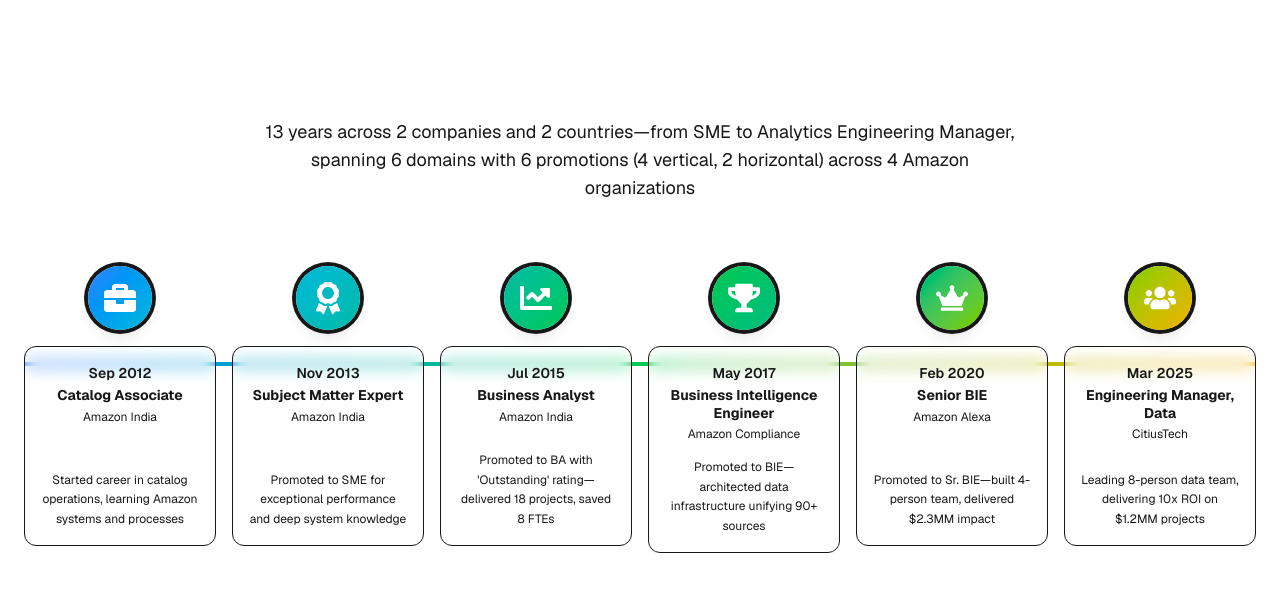
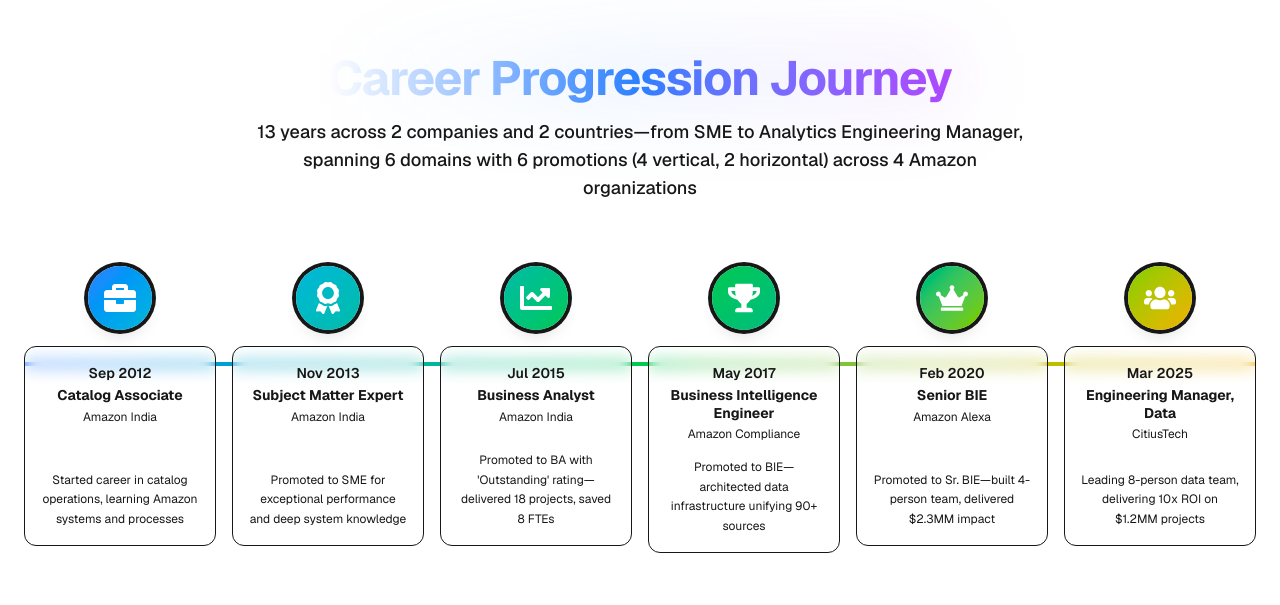
Before and after one commit to sharath459/portfolio, a Next.js app: page / in a window 1280 px wide. Shown: the part 3495-4100 px from the top of the page. Built offline with nearby package versions, Linux system fonts and the light colour scheme.

Commit message:
Reorder featured projects: Move Alexa to #1, HS3C to #2, remove Sponsored Display from Top Projects

```diff
--- a/src/components/Projects.tsx
+++ b/src/components/Projects.tsx
@@ -149,7 +149,17 @@
 );
 
 export function Projects() {
-  const topProjects = projectData.filter(p => p.category === 'Top Project');
+  const topProjects = projectData
+    .filter(p => p.category === 'Top Project')
+    .sort((a, b) => {
+      // Custom order: Alexa first, HS3C second, HeadCT third, Agency fourth
+      const order = ['Alexa', 'HS3C', 'Head Count', 'Agency'];
+      const aIndex = order.findIndex(keyword => a.title.includes(keyword));
+      const bIndex = order.findIndex(keyword => b.title.includes(keyword));
+      if (aIndex === -1) return 1;
+      if (bIndex === -1) return -1;
+      return aIndex - bIndex;
+    });
   const aiProjects = projectData.filter(p => p.category === 'AI & Automation');
   const sideProjects = projectData.filter(p => p.category === 'Side Project');
 
--- a/src/components/PromotionJourney.tsx
+++ b/src/components/PromotionJourney.tsx
@@ -62,18 +62,41 @@
 
 export default function PromotionJourney() {
   return (
-    <section id="journey" className="w-full py-16 md:py-24 lg:py-32 bg-gradient-to-b from-background to-muted/10">
-      <div className="container px-4 md:px-6">
+    <section id="journey" className="w-full py-16 md:py-24 lg:py-32 relative overflow-hidden">
+      {/* Consistent background with other sections */}
+      <div className="absolute inset-0 bg-gradient-to-b from-background via-primary/5 to-background -z-10" />
+      <div className="absolute inset-0 bg-grid-white/[0.02] -z-10" />
+
+      <div className="container px-4 md:px-6 max-w-7xl mx-auto">
         <motion.div
           initial={{ opacity: 0, y: 20 }}
           whileInView={{ opacity: 1, y: 0 }}
           transition={{ duration: 0.5 }}
           viewport={{ once: true }}
+          className="text-center mb-16"
         >
-          <h2 className="text-3xl font-bold tracking-tight text-center sm:text-4xl md:text-5xl mb-4 bg-clip-text text-transparent bg-gradient-to-r from-white to-primary/70">
-            Career Progression Journey
-          </h2>
-          <p className="text-muted-foreground text-center text-lg mb-16 max-w-3xl mx-auto">
+          <motion.h2
+            className="text-3xl font-bold tracking-tight sm:text-4xl md:text-5xl mb-4 relative inline-block"
+            initial={{ opacity: 0, scale: 0.95 }}
+            whileInView={{ opacity: 1, scale: 1 }}
+            transition={{ duration: 0.5 }}
+          >
+            <span className="relative z-10 bg-clip-text text-transparent bg-gradient-to-r from-primary via-blue-500 to-purple-500">
+              Career Progression Journey
+            </span>
+            <motion.div
+              className="absolute -inset-2 bg-gradient-to-r from-primary/20 via-blue-500/20 to-purple-500/20 blur-2xl -z-10"
+              animate={{
+                opacity: [0.3, 0.6, 0.3],
+              }}
+              transition={{
+                duration: 3,
+                repeat: Infinity,
+                ease: "easeInOut"
+              }}
+            />
+          </motion.h2>
+          <p className="text-muted-foreground text-center text-lg mb-4 max-w-3xl mx-auto font-medium">
             13 years across 2 companies and 2 countries—from SME to Analytics Engineering Manager,
             spanning 6 domains with 6 promotions (4 vertical, 2 horizontal) across 4 Amazon organizations
           </p>
```
Also changed, not shown: src/lib/data.ts (+2 -2 lines).
